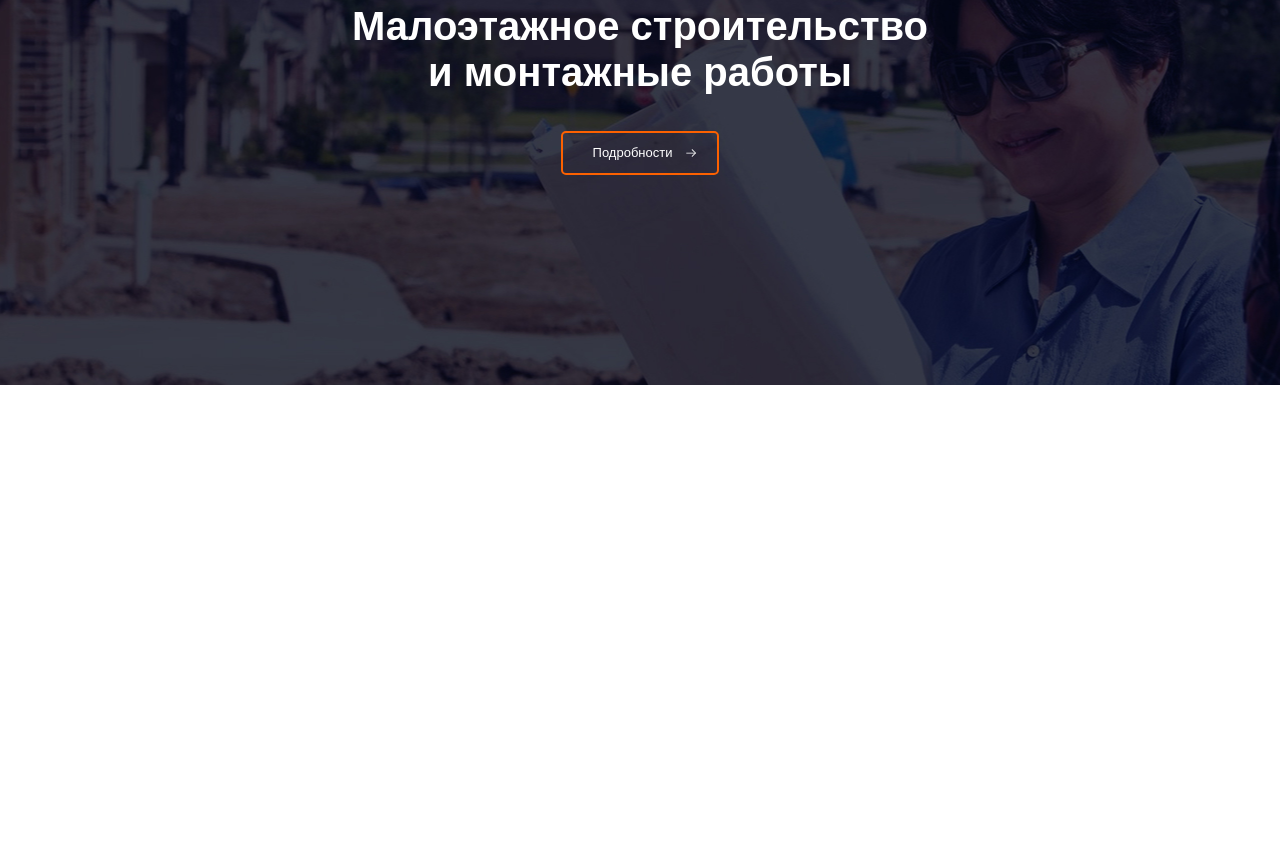
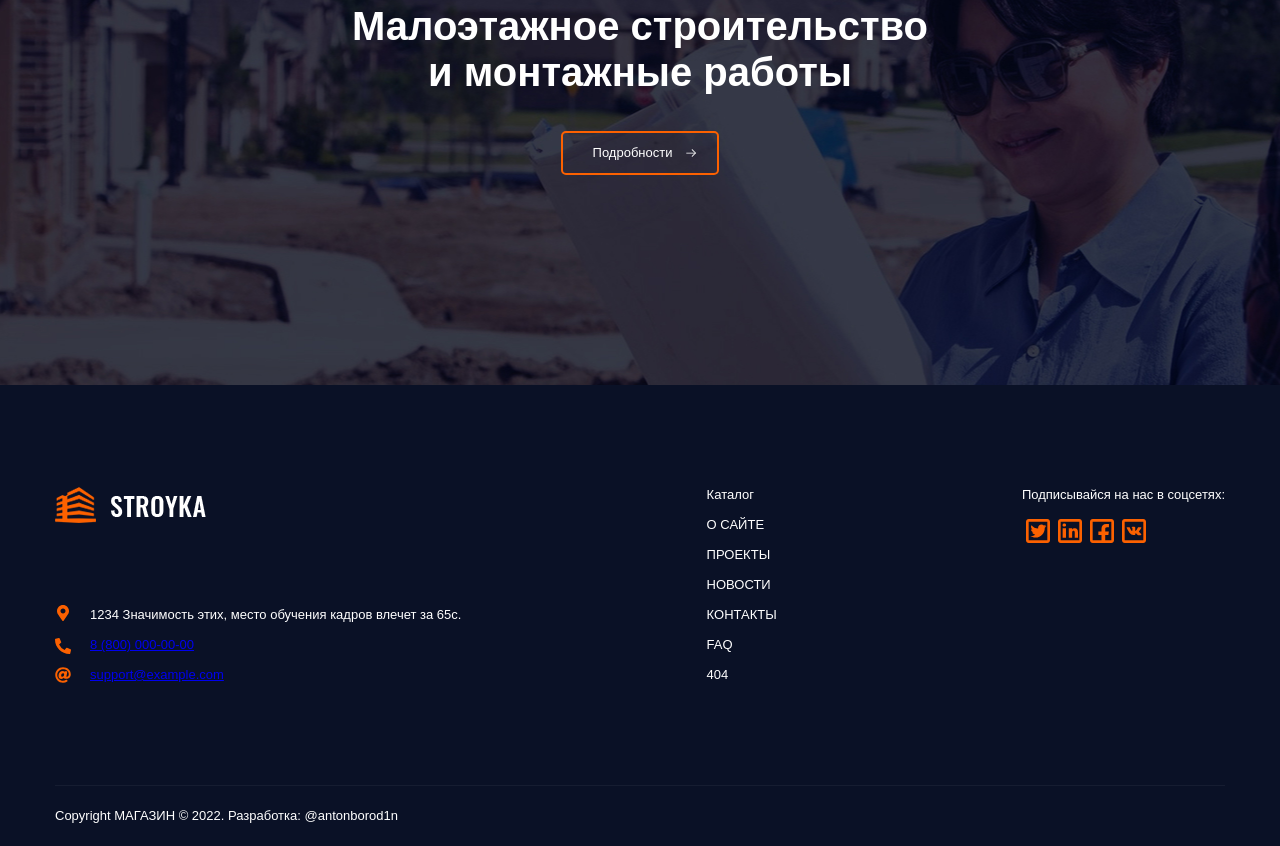
Before and after one commit to antonborod1n/stroyka, a website: page app/index.html in a window 1280 px wide. Shown: the part 415-1261 px from the top of the page. Before the commit the page ends 800 px from the top, so only its background shows below. Drawn offline with Linux system fonts and the light colour scheme; files whose address does not match are found by name.

Commit message:
added commit

```diff
--- a/app/index.html
+++ b/app/index.html
@@ -140,6 +140,64 @@
         </section>
     </main>
 
+    <footer class="footer">
+        <div class="container">
+            <div class="footer__top">
+                <div class="footer__top-box">
+                    <a class="logo" href="#">
+                        <img src="images/logo.png" alt="Logotip">
+                    </a>
+                    <ul class="footer__list-info">
+                        <li class="footer__items footer__local">1234 Значимость этих, место обучения кадров влечет за 65c.</li>
+                        <li class="footer__items footer__tel">
+                            <a href="tel:88000000000">8 (800) 000-00-00</a>
+                        </li>
+                        <li class="footer__items footer__email">
+                            <a href="tailto:support@example.com">support@example.com</a>
+                        </li>
+                    </ul>
+                </div>
+                <ul class="footer__list">
+                    <p class="footer__list-text">Каталог</p>
+                    <li class="footer__item">О САЙТЕ</li>
+                    <li class="footer__item">ПРОЕКТЫ</li>
+                    <li class="footer__item">НОВОСТИ</li>
+                    <li class="footer__item">КОНТАКТЫ</li>
+                    <li class="footer__item">FAQ</li>
+                    <li class="footer__item">404</li>
+                </ul>
+                <div class="footer__social-box">
+                    <p class="footer__list-text">Подписывайся на нас в соцсетях:</p>
+                    <ul class="footer__social-list">
+                        <li class="footer__item">
+                            <a href="#" class="footer__list-icon-link">
+                                <img src="./images/social/twitter.svg" alt="social">
+                            </a>
+                        </li>
+                        <li class="footer__item">
+                            <a href="#" class="footer__list-icon-link">
+                                <img src="./images/social/linkedin.svg" alt="social">
+                            </a>
+                        </li>
+                        <li class="footer__item">
+                            <a href="#" class="footer__list-icon-link">
+                                <img src="./images/social/facebook.svg" alt="social">
+                            </a>
+                        </li>
+                        <li class="footer__item">
+                            <a href="#" class="footer__list-icon-link">
+                                <img src="./images/social/vk-com.svg" alt="social">
+                            </a>
+                        </li>
+                    </ul>
+                </div>
+            </div>
+            <div class="footer__bottom">
+                Copyright МАГАЗИН © 2022. Разработка: @antonborod1n
+            </div>
+        </div>
+    </footer>
+
     <script src="js/main.min.js"></script>
 </body>
 
--- a/app/scss/style.scss
+++ b/app/scss/style.scss
@@ -185,6 +185,56 @@
 
 
 
+/* FOOTER */
+
+.footer {
+    background-color: $title;
+    color: #ffffff;
+    &__top {
+        display: flex;
+        justify-content: space-between;
+        padding: 100px 0;
+        border-bottom: 1px solid rgba(255,255,255,0.05);;
+        &-box {
+            display: flex;
+            flex-direction: column;
+            justify-content: space-between;
+        }
+    }
+    &__item {
+        margin-top: 10px;
+    }
+    &__items {
+        position: relative;
+        margin: 10px 0 0 35px;
+    }
+    &__bottom {
+        padding: 20px 0;
+    }
+    &__social-list {
+        display: flex;
+    }
+    &__local::before {
+        content: url(../images/icons/map.svg);
+        position: absolute;
+        top: 0;
+        left: -35px;
+    }
+    &__tel::before {
+        content: url(../images/icons/phone.svg);
+        position: absolute;
+        top: 3px;
+        left: -35px;
+    }
+    &__email::before {
+        content: url(../images/icons/at.svg);
+        position: absolute;
+        top: 2px;
+        left: -35px;
+    }
+}
+
+
 
 
 
```
Also changed, not shown: app/css/style.min.css, app/images/icons/at.svg (added), app/images/icons/phone.svg (added), app/images/social/facebook.svg (added), app/images/social/linkedin.svg (added), app/images/social/twitter.svg (added), app/images/social/vk-com.svg (added).
